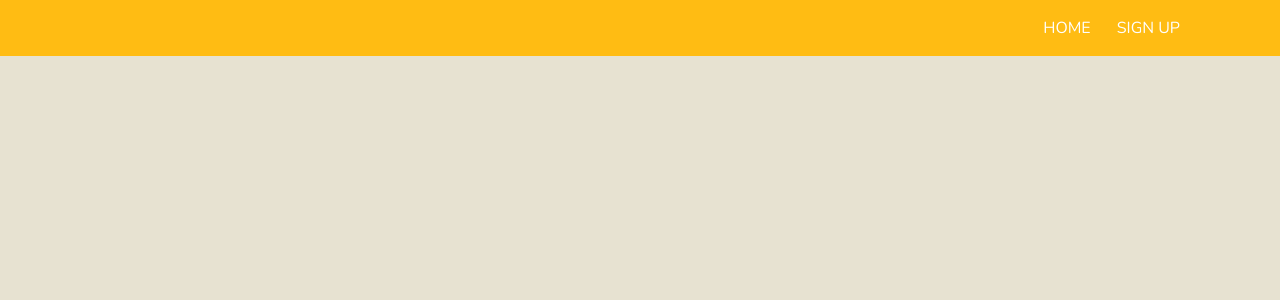
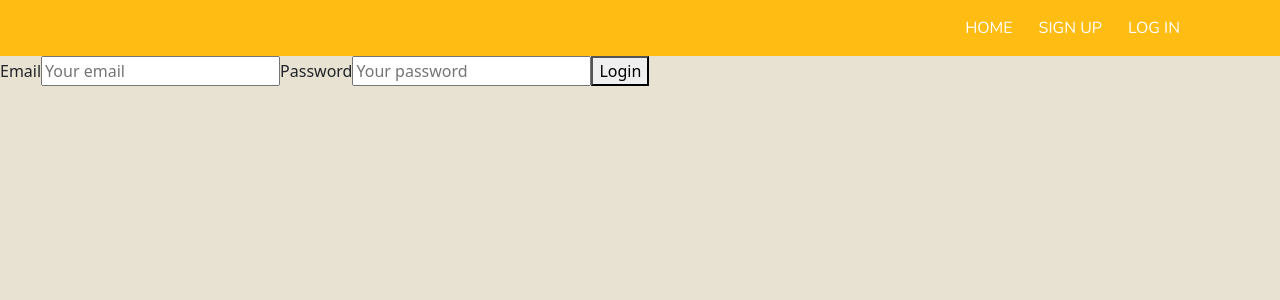
Before and after one commit to rae-stanton/honey_where, a React (Create React App) app in the folder frontend/: page /login in a window 1280 px wide. Before the commit this address had no page. Shown: the top 300 px of the page. Built offline with nearby package versions, Linux system fonts and the light colour scheme.

Commit message:
Session for login finish

```diff
--- a/frontend/src/App.js
+++ b/frontend/src/App.js
@@ -5,6 +5,7 @@ import 'bootstrap/dist/css/bootstrap.min.css';
 import Home from "./Home"
 import AppNavbar from './AppNavbar';
 import Signup from "./Signup";
+import Login from "./Login"
 
 function App() {
   return (
@@ -17,6 +18,7 @@ function App() {
         <Routes>
           <Route path="/" element={<Home />} />
           <Route path="signup" element={<Signup />} />
+          <Route path="login" element={<Login />} />
         </Routes>
       </div>
     </Router>
--- a/frontend/src/AppNavbar.js
+++ b/frontend/src/AppNavbar.js
@@ -21,6 +21,7 @@ function AppNavbar() {
         <Nav className="flex-grow-1 justify-content-end align-items-center">
           <Nav.Link as={Link} to="/" style={{ marginRight: '10px' }} className="navlink">Home</Nav.Link>
           <Nav.Link as={Link} to="/signup" style={{ marginRight: '10px' }} className="navlink">Sign Up</Nav.Link>
+          <Nav.Link as={Link} to="/login" style={{ marginRight: '10px' }} className="navlink">Log In</Nav.Link>
         </Nav>
       </Container>
     </Navbar>
--- /dev/null
+++ b/frontend/src/Login.js
@@ -0,0 +1,65 @@
+import React from "react";
+import axios from "axios";
+import { useNavigate } from "react-router-dom";
+import { Formik, Field, Form } from "formik";
+
+function Login() {
+  const navigate = useNavigate();
+
+  return (
+    <div>
+      <Formik
+        initialValues={{
+          email: "",
+          password: "",
+        }}
+        onSubmit={async (values, { setSubmitting }) => {
+          try {
+            const response = await axios.post("http://127.0.0.1:5000/login", {
+              email: values.email,
+              password: values.password,
+            });
+
+            if (response.status === 200) {
+              localStorage.setItem("access_token", response.data.access_token);
+              navigate("/"); // Redirect to home
+            } else {
+              alert("Login failed");
+            }
+          } catch (error) {
+            console.error("Login error", error);
+            alert("Login error");
+          } finally {
+            setSubmitting(false);
+          }
+        }}
+      >
+        {({ isSubmitting }) => (
+          <Form>
+            <label htmlFor="email">Email</label>
+            <Field
+              id="email"
+              name="email"
+              placeholder="Your email"
+              type="email"
+            />
+
+            <label htmlFor="password">Password</label>
+            <Field
+              id="password"
+              name="password"
+              placeholder="Your password"
+              type="password"
+            />
+
+            <button type="submit" disabled={isSubmitting}>
+              Login
+            </button>
+          </Form>
+        )}
+      </Formik>
+    </div>
+  );
+}
+
+export default Login;
```
Also changed, not shown: frontend/src/Logout.js (added, +21 -0 lines), 1 other file (tests, documents, lock files or other folders).
